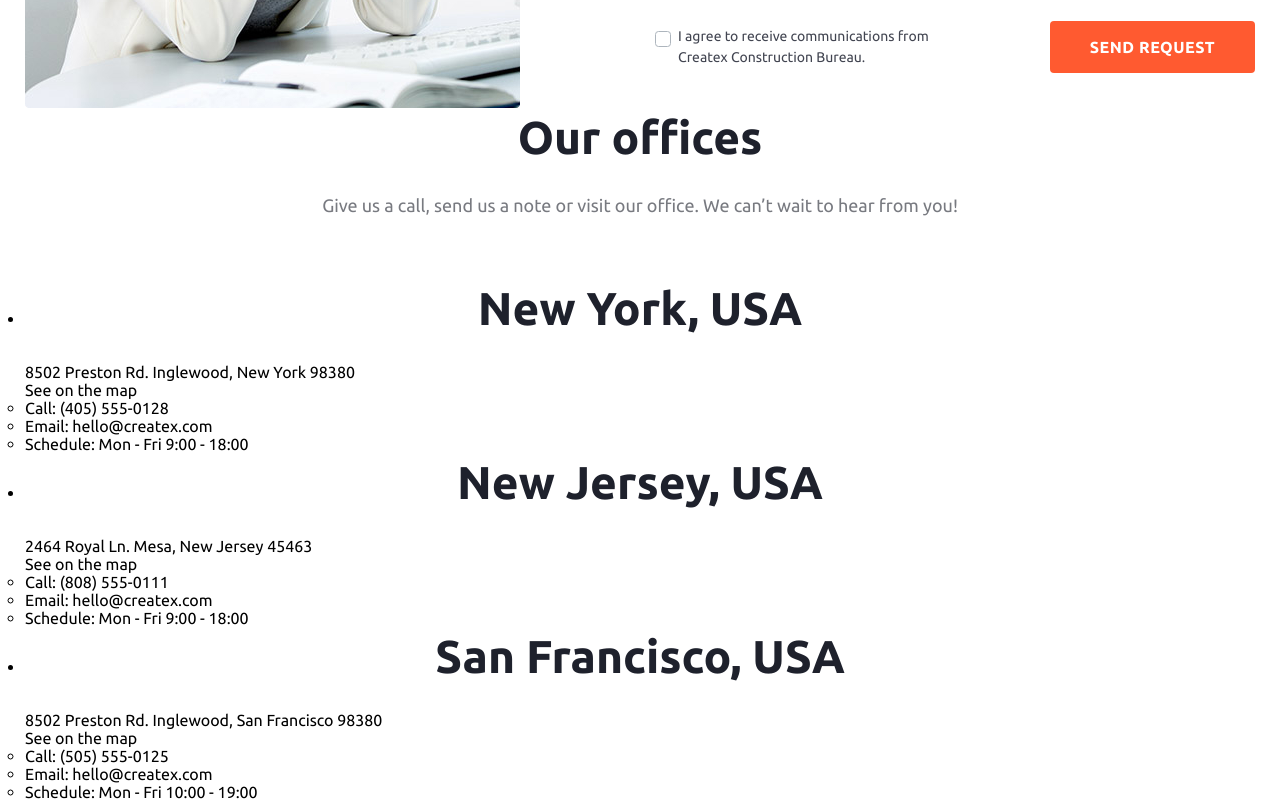
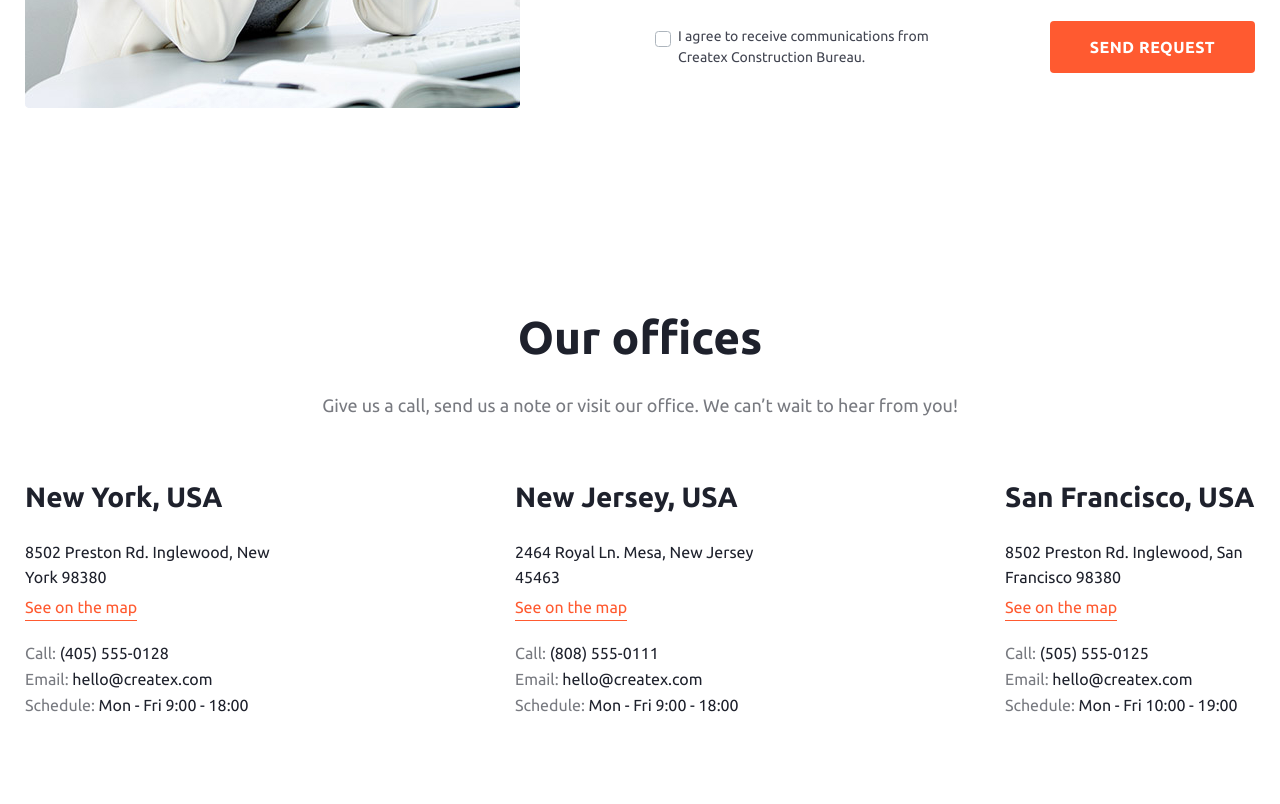
Before and after one commit to VladAleinikov/CreatexConstruction, a plain HTML site: page pages/contacts.html in a window 1280 px wide. Shown: the part 1429-2233 px from the top of the page. Drawn offline with Linux system fonts and the light colour scheme.

Commit message:
add contacts section styles

```diff
--- /dev/null
+++ b/styles/layout/_contacts.scss
@@ -0,0 +1,37 @@
+.contacts-container {
+      margin-top: 200px;
+
+      .contacts__offices {
+            width: 100%;
+            @include flex-row;
+            justify-content: space-between;
+
+            .office {
+                  max-width: 250px;
+                  @include flex-col;
+                  align-items: start;
+
+                  .office__title {
+                        font-size: 28px;
+                  }
+                  .office__address, .item__value, .office__map {
+                        color: $gray900;
+                        font-size: 16px;
+                        line-height: 160%;
+                        margin-bottom: 4px;
+                  }
+                  .office__map{
+                        color: $primary;
+                        border-bottom: 1px solid $primary;
+                        margin-bottom: 20px;
+                  }
+                  .contacts__item{
+                        display: block;
+
+                        .item__title{
+                              color: $gray700;
+                        }
+                  }
+            }
+      }
+}
--- a/styles/main.scss
+++ b/styles/main.scss
@@ -50,3 +50,4 @@
 @import './layout/comments';
 @import './layout/leave-comment';
 @import './layout/contact-us';
+@import './layout/contacts';
```
Also changed, not shown: styles/main.css, 1 other file.
